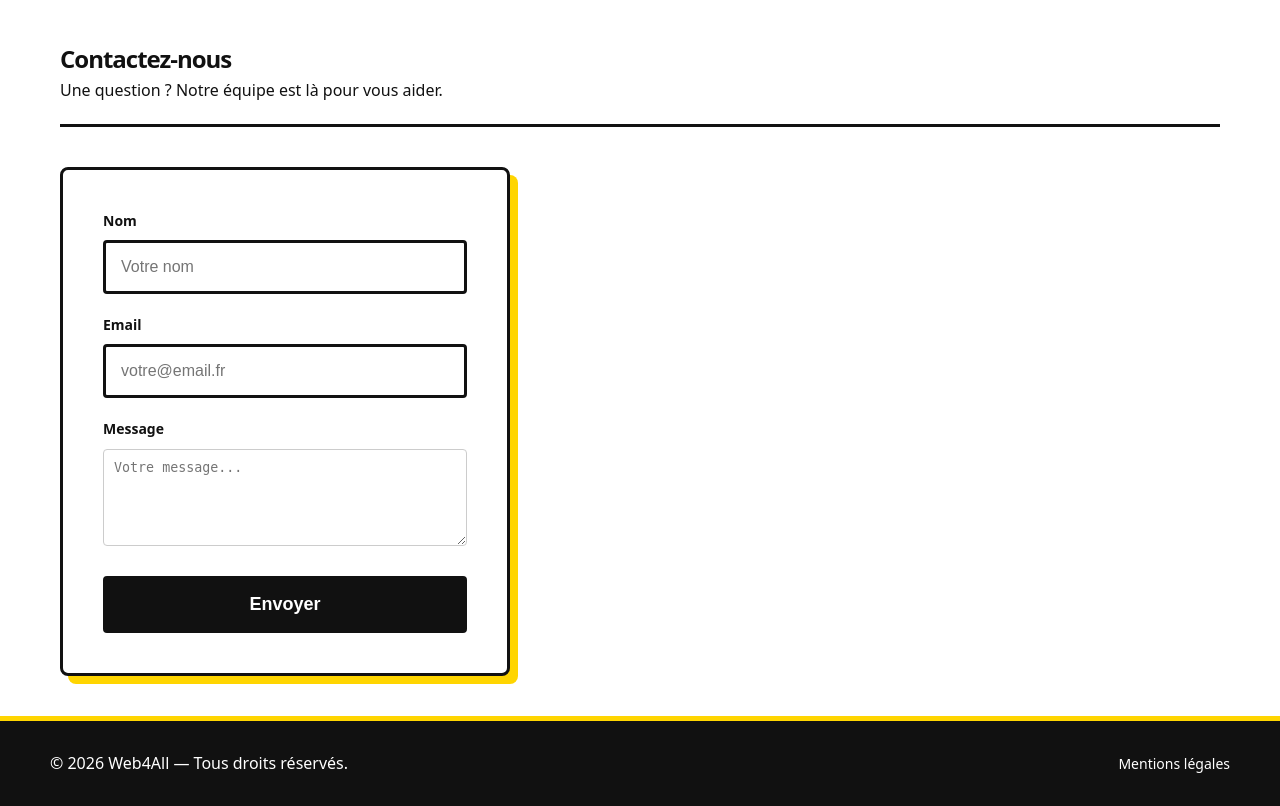
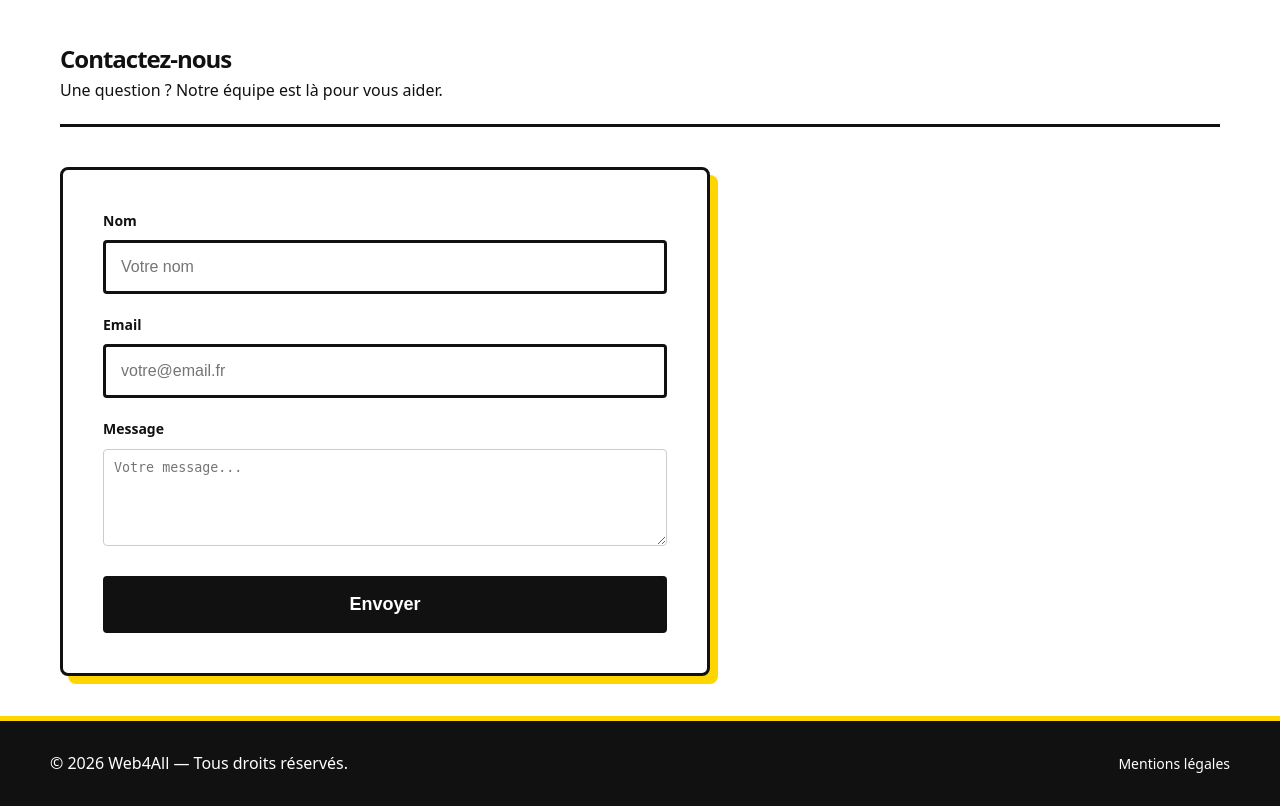
Before and after one commit to TB1144/Groupe-Projet-, a PHP site: page /contact in a window 1280 px wide. Shown: the part 87-893 px from the top of the page. Run offline with PHP 8.4, Linux system fonts and the light colour scheme.

Commit message:
Rectification

```diff
--- a/public/css/style.css
+++ b/public/css/style.css
@@ -262,7 +262,7 @@ h1, h2, h3 { font-weight: 800; letter-spacing: -1px; }
    11. PAGE CONNEXION / INSCRIPTION
    ========================================= */
 .login-page { display: flex; justify-content: center; align-items: center; min-height: 80vh; background-color: var(--bg-blanc); padding: 40px 20px; }
-.login-box { background-color: var(--bg-blanc); width: 100%; max-width: 450px; padding: 40px; border: 3px solid var(--texte-noir); border-radius: 8px; box-shadow: 8px 8px 0px var(--accent-jaune); }
+.login-box { background-color: var(--bg-blanc); width: 100%; max-width: 650px; padding: 40px; border: 3px solid var(--texte-noir); border-radius: 8px; box-shadow: 8px 8px 0px var(--accent-jaune); }
 .login-box h2 { font-size: 32px; margin-bottom: 10px; }
 .login-box p  { color: #555; margin-bottom: 30px; }
 .login-links { margin-top: 20px; text-align: center; }
```
